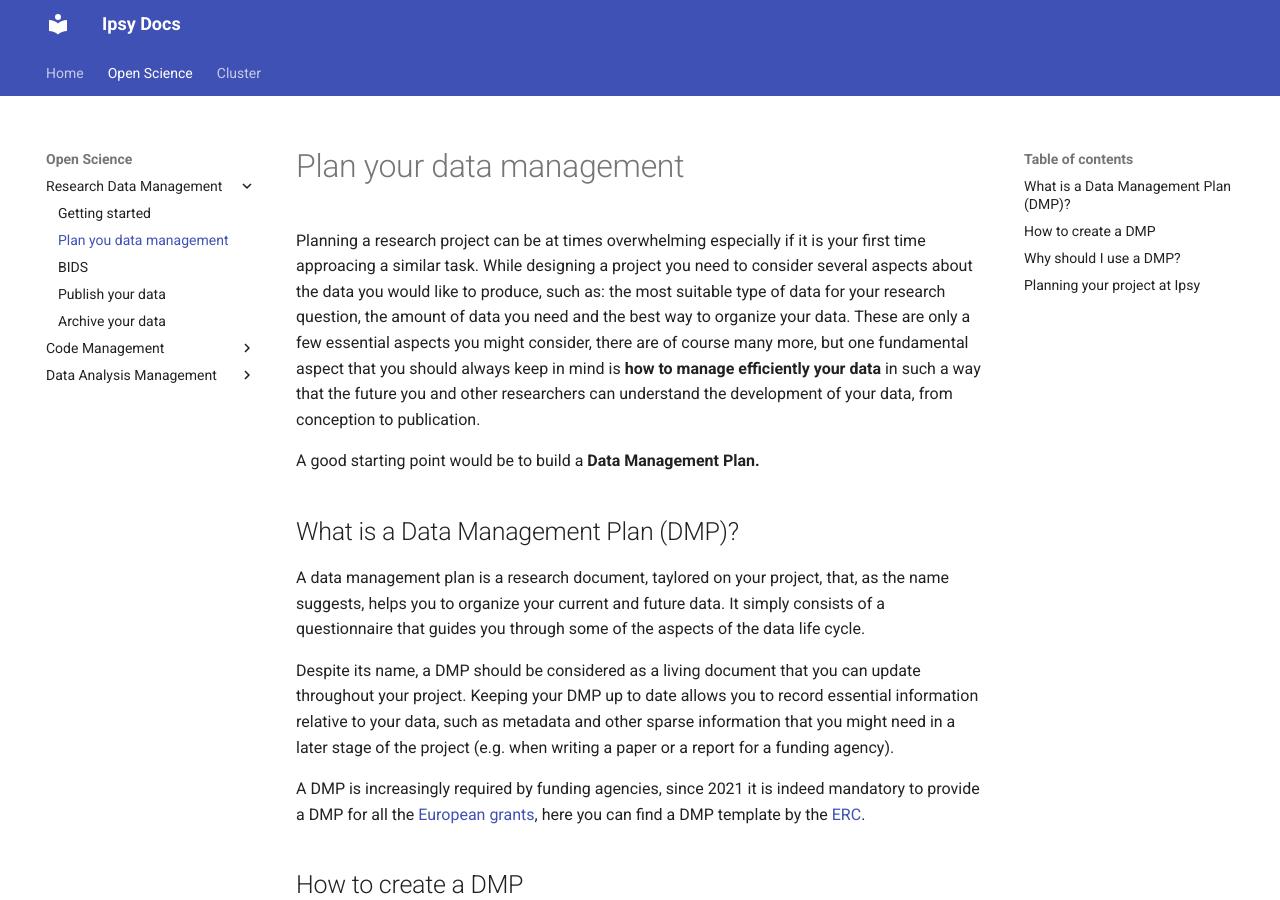
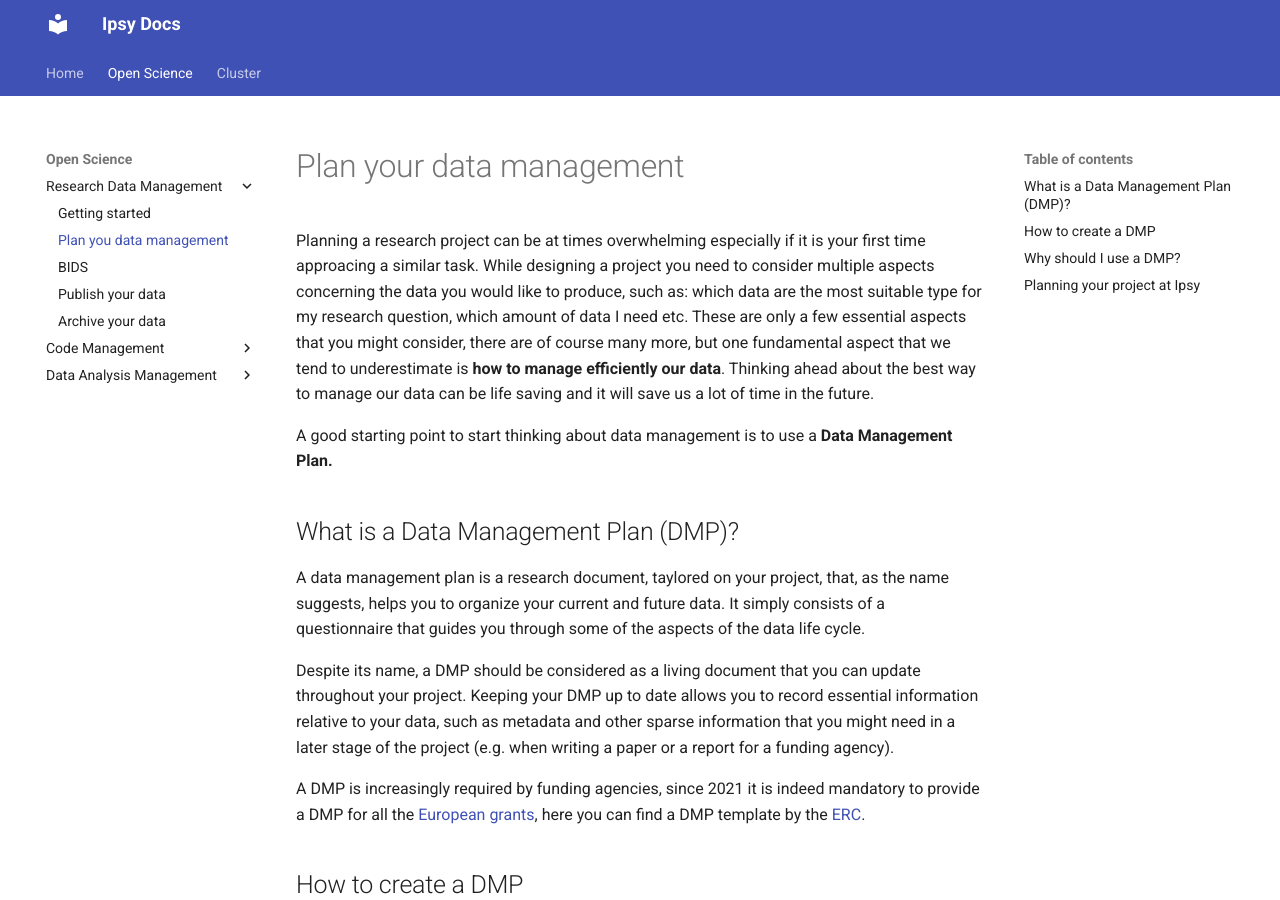
Before and after one commit to pvavra/temp-ipsy, an MkDocs documentation site: the page built from docs/open-science/research-data-management/planning.md, in a window 1280 px wide and 900 px high. Built offline with MkDocs 1.6.1 and Material for MkDocs 9.7.7, drawn with Linux system fonts in a browser that asks for light colours; some of the changed text lies outside the part shown.

Commit message:
Fix intro and project content

```diff
--- a/docs/open-science/research-data-management/planning.md
+++ b/docs/open-science/research-data-management/planning.md
@@ -1,10 +1,9 @@
 # Plan your data management
 
 Planning a research project can be at times overwhelming especially if it is your first time approacing a similar task.
-While designing a project you need to consider several aspects about the data you would like to produce, such as: the most suitable type of data for your research question, the amount of data you need and the best way to organize your data.
-These are only a few essential aspects you might consider, there are of course many more, but one fundamental aspect that you should always keep in mind is **how to manage efficiently your data** in such a way that the future you and other researchers can understand the development of your data, from conception to publication.
+While designing a project you need to consider multiple aspects concerning the data you would like to produce, such as: which data are the most suitable type for my research question, which amount of data I need etc. These are only a few essential aspects that you might consider, there are of course many more, but one fundamental aspect that we tend to underestimate is **how to manage efficiently our data**. Thinking ahead about the best way to manage our data can be life saving and it will save us a lot of time in the future.
 
-A good starting point would be to build a **Data Management Plan.**
+A good starting point to start thinking about data management is to use a **Data Management Plan.**
 
 ## What is a Data Management Plan (DMP)?
 
@@ -40,15 +39,15 @@
 
 ## Planning your project at Ipsy
 
-At Ipsy, we strive for open and reproducible science, to achieve this goal we have implemented a basic **research project workflow** that can help you manage your data with very little effort.
+In order to help you manage your data, we have implemented a basic **research project workflow** that requires very little effort from your side.
 
-In order to follow the project workflow we suggest you to use the **cluster** for data analysis and data storage. The project workflow consists of three simple steps:
+To adopt the project workflow we suggest you to use the **cluster** for data analysis and data storage. The project workflow consists of three simple steps:
 
 1. Fill in a brief **questionnaire** that helps us to create some intial metadata for your project. Further information about the questionnaire can be found [here]
 [here]: ../../../cluster/cecile/data/#how-to-create-a-project-on-cecile
 
-2. Once the questionnaire is properly filled in, we create a dedicated **project** which comes with a predefined folder structure (to have detailed information about the structure, please refer to the specific [project structure section].
+1. Once the questionnaire is properly filled in, we create a dedicated **project** which comes with a predefined folder structure (to have detailed information about the structure, please refer to the specific [project structure section].
 [project structure section]: ../../../cluster/cecile/data/#project-structure
 
-3. Once your raw data are moved into the predefined structure, your data need to be converted into the **BIDS** format (see [BIDS]) by using the tools available in the cluster.
+1. Once your raw data are moved into the predefined structure, your data need to be converted into the **BIDS** format (see [BIDS]) by using the tools available in the cluster.
 [BIDS]: ../research-data-management/bids.md
```
